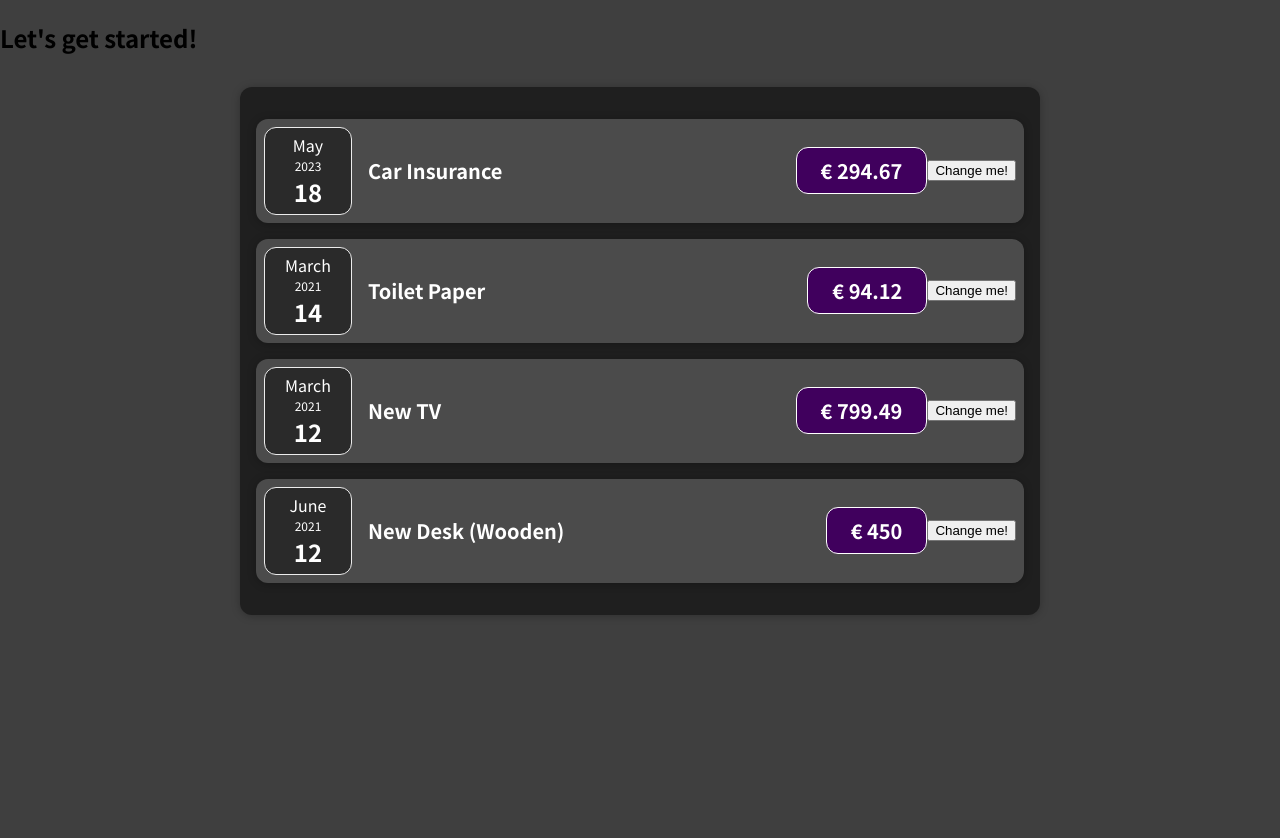
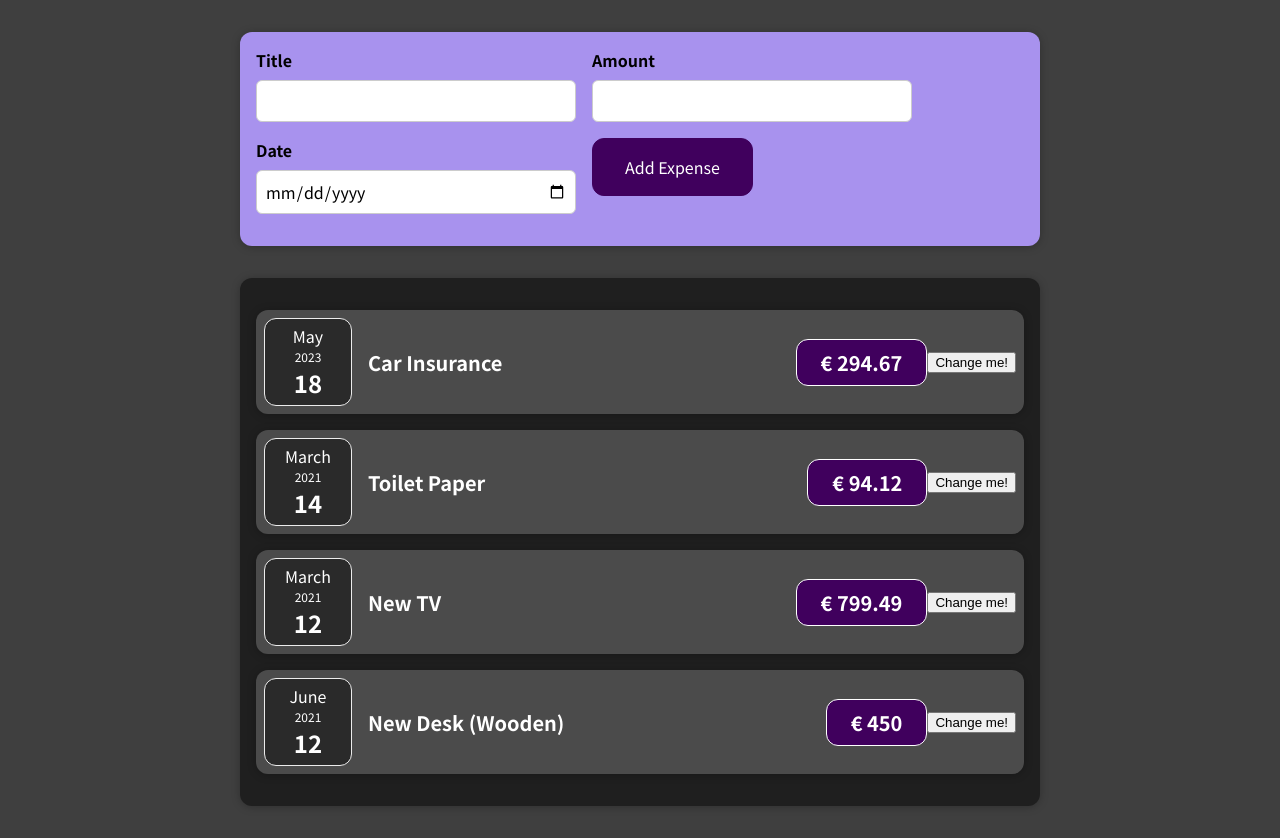
Before and after one commit to rog-silva/01-react-basics-working-with-components, a React (Create React App) app: page / in a window 1280 px wide. Before the commit the page ends 800 px from the top, so only its background shows below. Built offline with nearby package versions, Linux system fonts and the light colour scheme.

Commit message:
Create a new component called NewExpense.js Create a new component called ExpenseForm.js Create the CSS files to the components add listener to the title in expenseForm.js

```diff
--- a/src/App.js
+++ b/src/App.js
@@ -1,5 +1,6 @@
 // import ExpenseItem from "./components/ExpenseItem";
 import Expenses from "./components/Expenses/Expenses";
+import NewExpense from "./components/NewExpenseInput/NewExpense"
 
 const App = () => {
   const expenses = [
@@ -11,7 +12,7 @@ const App = () => {
 
   return (
     <div>
-      <h2>Let's get started!</h2>
+      <NewExpense />
       <Expenses elements={expenses} />
     </div>
   );
--- a/src/components/Expenses/ExpenseItem.js
+++ b/src/components/Expenses/ExpenseItem.js
@@ -1,13 +1,15 @@
+import React, { useState } from "react";
+
 import ExpenseDate from "./ExpenseDate";
 import Card from "../UI/Card";
 import "./ExpenseItem.css";
 
 const ExpenseItem = (props) => {
-
-  let title = props.title;
+  const [title, setTitle] = useState(props.title);
 
   const clickHandler = () => {
-    title = "Updated!";
+    setTitle("updated");
+    console.log(title);
   };
 
   return (
--- /dev/null
+++ b/src/components/NewExpenseInput/ExpenseForm.css
@@ -0,0 +1,26 @@
+.new-expense__controls {
+  display: flex;
+  flex-wrap: wrap;
+  gap: 1rem;
+  margin-bottom: 1rem;
+  text-align: left;
+}
+
+.new-expense__control label {
+  font-weight: bold;
+  margin-bottom: 0.5rem;
+  display: block;
+}
+
+.new-expense__control input {
+  font: inherit;
+  padding: 0.5rem;
+  border-radius: 6px;
+  border: 1px solid #ccc;
+  width: 20rem;
+  max-width: 100%;
+}
+
+.new-expense__actions {
+  text-align: right;
+}
--- /dev/null
+++ b/src/components/NewExpenseInput/ExpenseForm.js
@@ -0,0 +1,31 @@
+import "./ExpenseForm.css";
+
+const ExpenseForm = () => {
+  const titleChangeHandler = (event) => {
+    console.log(event.target.value)
+  };
+
+  return (
+    <form>
+      <div className="new-expense__controls">
+        <div className="new-expense__control">
+          <label>Title</label>
+          <input type="text" onChange={titleChangeHandler} />
+        </div>
+        <div className="new-expense__control">
+          <label>Amount</label>
+          <input type="number" min="0.01" step="0.01" />
+        </div>
+        <div className="new-expense__control">
+          <label>Date</label>
+          <input type="date" min="2019-01-01" max="2023-12-31" />
+        </div>
+        <div className="new-expense__actions">
+          <button type="submit">Add Expense</button>
+        </div>
+      </div>
+    </form>
+  );
+};
+
+export default ExpenseForm;
--- /dev/null
+++ b/src/components/NewExpenseInput/NewExpense.css
@@ -0,0 +1,38 @@
+.new-expense {
+  background-color: #a892ee;
+  padding: 1rem;
+  margin: 2rem auto;
+  width: 50rem;
+  max-width: 95%;
+  border-radius: 12px;
+  text-align: center;
+  box-shadow: 0 1px 8px rgba(0, 0, 0, 0.25);
+}
+
+.new-expense button {
+  font: inherit;
+  cursor: pointer;
+  padding: 1rem 2rem;
+  border: 1px solid #40005d;
+  background-color: #40005d;
+  color: white;
+  border-radius: 12px;
+  margin-right: 1rem;
+}
+
+.new-expense button:hover,
+.new-expense button:active {
+  background-color: #510674;
+  border-color: #510674;
+}
+
+.new-expense button.alternative {
+  color: #220131;
+  border-color: transparent;
+  background-color: transparent;
+}
+
+.new-expense button.alternative:hover,
+.new-expense button.alternative:active {
+  background-color: #ddb3f8;
+}
--- /dev/null
+++ b/src/components/NewExpenseInput/NewExpense.js
@@ -0,0 +1,12 @@
+import React from "react";
+
+import ExpenseForm from "./ExpenseForm";
+import "./NewExpense.css"
+
+const NewExpense = () => {
+  return <div className="new-expense">
+    <ExpenseForm />
+  </div>;
+};
+
+export default NewExpense;
```
Also changed, not shown: 2 other files (tests, documents, lock files or other folders).
